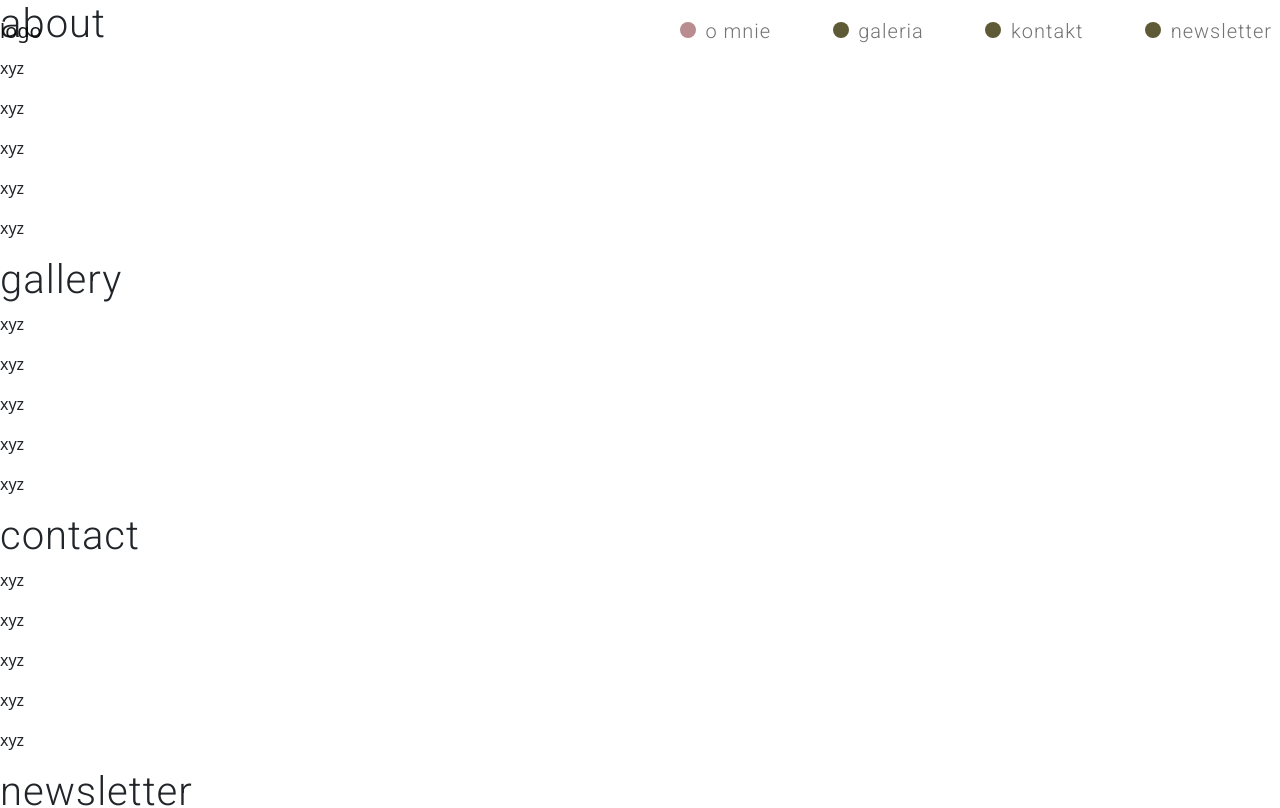
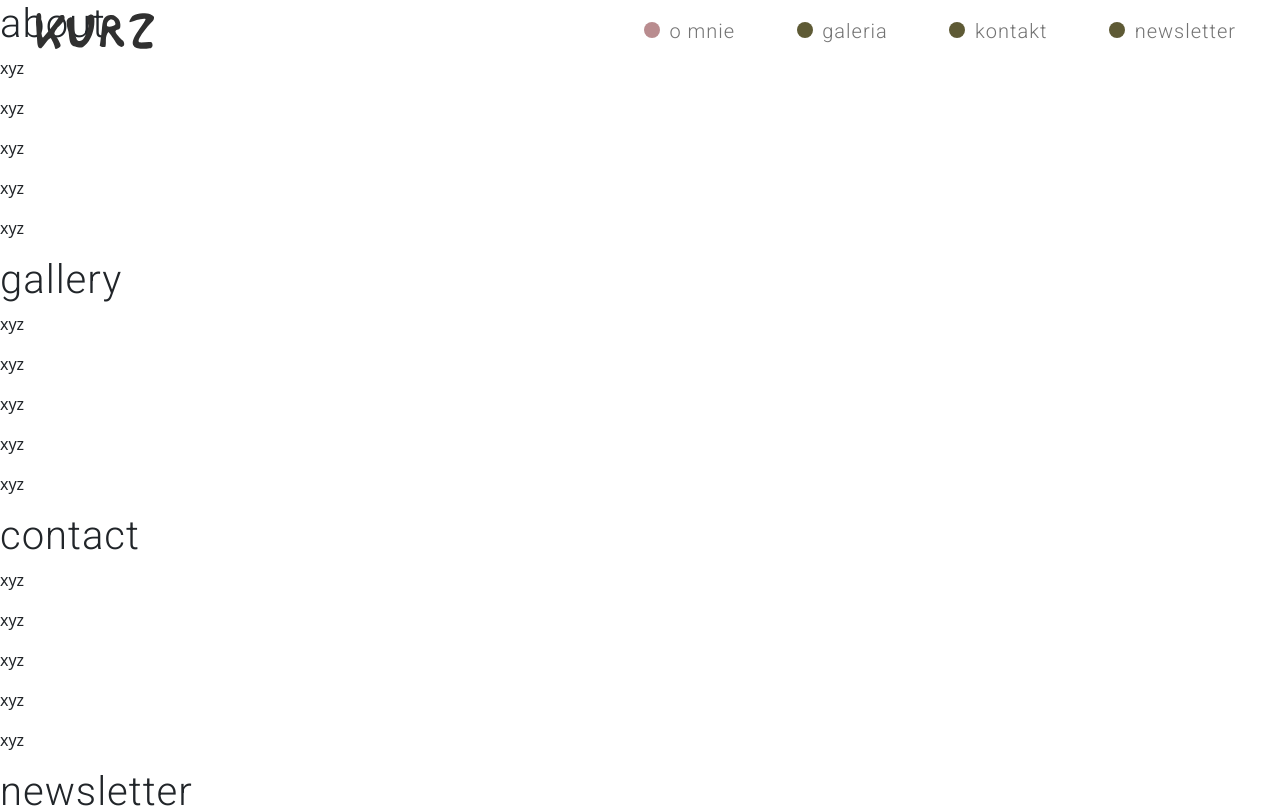
Before and after one commit to Ola-Cencora/KURZceramika-web-project, a React (Create React App) app: page / in a window 1280 px wide. Shown: the top 808 px of the page. Built offline with nearby package versions, Linux system fonts and the light colour scheme.

Commit message:
Add logo to nav

```diff
--- a/src/components/views/Navigation/Navigation.js
+++ b/src/components/views/Navigation/Navigation.js
@@ -52,7 +52,13 @@ const Navigation = ({ scrollToSection, aboutRef, galleryRef, contactRef, newslet
 
     return (
         <Navbar className={styles.navigation} fixed="top" expand="md">
-            <Navbar.Brand>logo</Navbar.Brand>
+            <Navbar.Brand>
+                <img
+                    src={`${process.env.PUBLIC_URL}/images/kurz-logo.svg`}
+                    alt="KURZ ceramika logo"
+                    className={styles.logo}
+                />
+            </Navbar.Brand>
             <Navbar.Toggle aria-controls="responsive-navbar-nav" className={styles.icon}><FontAwesomeIcon icon={faBars} className={styles.burgerMenu}/></Navbar.Toggle>
             <Navbar.Collapse id="responsive-navbar-nav" className="justify-content-end">
                 <Nav className="ml-auto">
--- a/src/components/views/Navigation/Navigation.module.scss
+++ b/src/components/views/Navigation/Navigation.module.scss
@@ -2,6 +2,11 @@
 
 .navigation {
     list-style: none;
+    margin: 0 $base-size * 3;
+
+    .logo {
+        height: $base-size * 3;
+    }
 
     .link {
         text-decoration: none;
```
Also changed, not shown: public/images/kurz-logo.svg (added).
